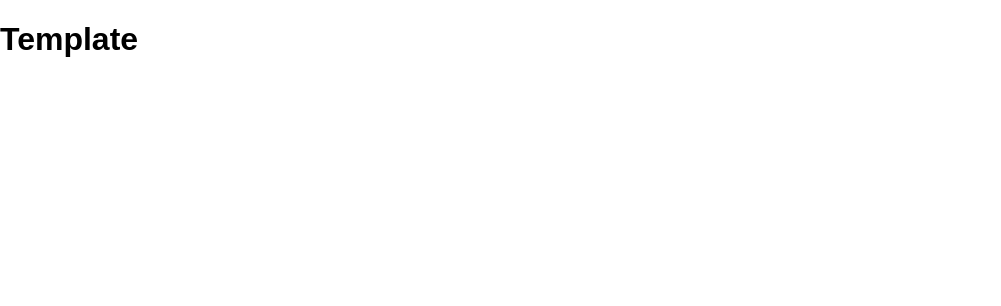
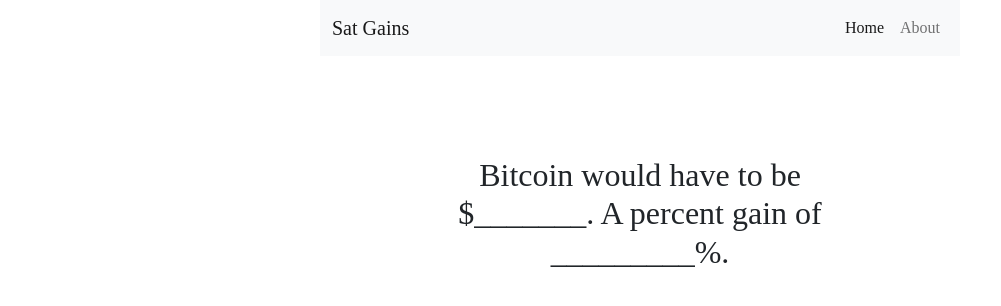
Before and after one commit to figgyfigs/sats-gains-app, a Flask app: page / in a window 1280 px wide. Shown: the top 306 px of the page, without its empty margins (0-1001 px from the left). Run offline with Flask 2, Linux system fonts and the light colour scheme.

Commit message:
Navbar added to base.html. Added main text.

```diff
--- a/static/css/style.css
+++ b/static/css/style.css
@@ -1,4 +1,29 @@
 body {
     margin: 0;
-    font-family: sans-serif;
+    font-family: ubuntu;
+    width: 50%;
+    margin-left: auto;
+    margin-right: auto;
+    background: transparent;
+    /* background-color: red; */
 }
+
+.navbar-nav {
+    /* position: absolute;
+    justify-content: end; */
+    margin-left: auto;
+}
+
+.text {
+    width: 60%;
+    margin-left: auto;
+    margin-right: auto;
+    text-align: center;
+    margin-top: 100px;
+}
+
+/* nav {
+    width: 60%;
+    margin-left: auto;
+    margin-right: auto;
+} */
--- a/templates/base.html
+++ b/templates/base.html
@@ -1,17 +1,31 @@
 <!DOCTYPE html>
 <html lang="en">
 <head>
+    <link href="https://cdn.jsdelivr.net/npm/bootstrap@5.0.0-beta2/dist/css/bootstrap.min.css" rel="stylesheet" integrity="sha384-BmbxuPwQa2lc/FVzBcNJ7UAyJxM6wuqIj61tLrc4wSX0szH/Ev+nYRRuWlolflfl" crossorigin="anonymous">
     <meta charset="UTF-8">
     <meta http-equiv="X-UA-Compatible" content="IE=edge">
     <meta name="viewport" content="width=device-width, initial-scale=1.0">
     <link rel="stylesheet" href="{{ url_for('static', filename='css/style.css') }}">
-    {% block head %}
-
-    {% endblock %}
+    <title>{% block title %} {% endblock %} </title>
 </head>
 <body>
+        <nav class="navbar navbar-expand-lg navbar-light bg-light">
+            <div class="container-fluid">
+                <a class="navbar-brand" href="#">Sat Gains</a>
+                <button class="navbar-toggler" type="button" data-bs-toggle="collapse" data-bs-target="#navbarNavAltMarkup" aria-controls="navbarNavAltMarkup" aria-expanded="false" aria-label="Toggle navigation">
+                <span class="navbar-toggler-icon"></span>
+                </button>
+                <div class="collapse navbar-collapse" id="navbarNavAltMarkup">
+                <div class="navbar-nav">
+                    <a class="nav-link active" aria-current="page" href="#">Home</a>
+                    <a class="nav-link" href="#about">About</a>
+                </div>
+                </div>
+            </div>
+        </nav>
     {% block body %}
+    {% endblock %}
+    <script src="https://cdn.jsdelivr.net/npm/bootstrap@5.0.0-beta2/dist/js/bootstrap.bundle.min.js" integrity="sha384-b5kHyXgcpbZJO/tY9Ul7kGkf1S0CWuKcCD38l8YkeH8z8QjE0GmW1gYU5S9FOnJ0" crossorigin="anonymous"></script>
 
-    {% endblock %}
 </body>
 </html>
--- a/templates/index.html
+++ b/templates/index.html
@@ -1,10 +1,12 @@
-{% extends 'base.html' %}
+{% extends "base.html" %}
 
-{% block head %}
-    <h1>Template</h1>
+{% block title %}
+    Home Page
 {% endblock %}
 
 
 {% block body %}
-
+    <div class="text">
+        <h2>Bitcoin would have to be $_______. A percent gain of _________%.</h2>
+    </div>
 {% endblock %}
--- a/testing.py
+++ /dev/null
@@ -1 +0,0 @@
-#testing is going on.
```
